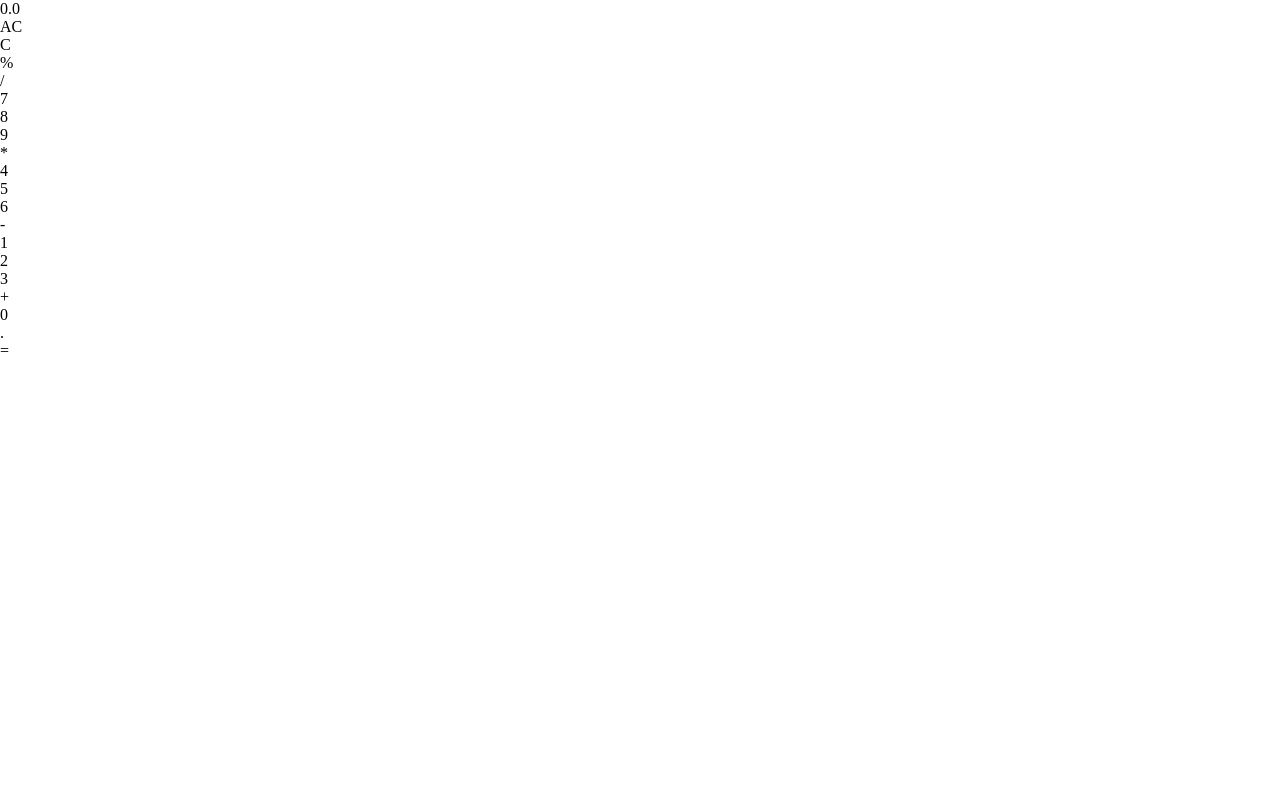
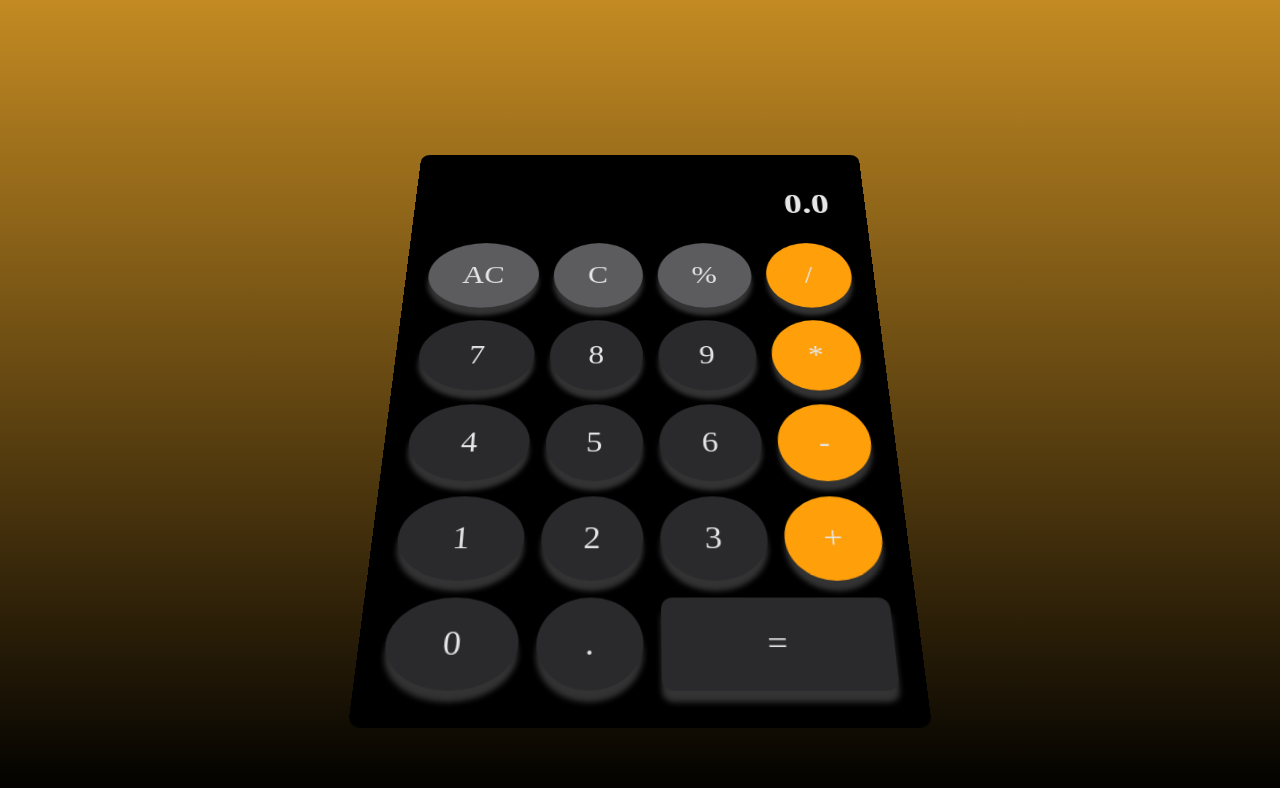
Before and after one commit to sahilstha123/Prank-Calculator, a plain HTML site: page index.html in a window 1280 px wide. Drawn offline with Linux system fonts and the light colour scheme; a web font is replaced by a local one.

Commit message:
update style css file

```diff
--- a/style.css
+++ b/style.css
@@ -1,10 +1,146 @@
-*{
+* {
   padding: 0px;
   margin: 0px;
   box-sizing: border-box;
+}
+:root {
+  --primaryColor: #000000;
+  --secondaryColor: #ff9f0a;
+  --secondaryHoverColor: #db8607;
+  --ternaryColor: #2a2a2c;
+  --ternaryHoverColor: #1d1d1e;
+  --tertiaryColor: #e6e6e7;
+  --btnfirstColor: #5c5c5f;
+  --btnfirstHoverColor: #454546;
 }
 .fontdiner-swanky-regular {
   font-family: "Fontdiner Swanky", serif;
   font-weight: 400;
   font-style: normal;
 }
+body {
+  font-size: 2rem;
+}
+.flex-center {
+  display: flex;
+  justify-content: center;
+  align-items: center;
+}
+.wrapper {
+  background: linear-gradient(rgb(195, 138, 34), var(--primaryColor));
+  min-height: 100vh;
+}
+.calculator {
+  padding: 2rem 1.5rem;
+  border-radius: 10px;
+  width: 500px;
+  color: var(--tertiaryColor);
+  background: var(--primaryColor);
+
+  display: grid;
+  gap: 1rem;
+  grid-template-areas:
+    "display display display display"
+    "ac c per divide"
+    "btn7 btn8 btn9 x"
+    "btn4 btn5 btn6 minus"
+    "btn1 btn2 btn3 plus"
+    "btn0 dot equal equal";
+  transform: perspective(70rem) rotateX(30deg);
+}
+.display {
+  padding: 1rem;
+  font-size: 2.5rem;
+  text-align: end;
+  font-weight: bolder;
+  grid-area: display;
+
+  /* box-shadow: 0 10px 5px rgba(128, 128, 128, 0.527); */
+}
+.calculator .btn {
+  display: flex;
+  justify-content: center;
+  align-items: center;
+  background: var(--ternaryColor);
+  border-radius: 50%;
+  /* width: 90%; */
+  height: 85px;
+  box-shadow: 0 10px 5px rgb(128 128 128 / 40%);
+}
+.btn-org {
+  background: var(--secondaryColor) !important;
+}
+.btn-org:hover {
+  background-color: var(--secondaryHoverColor) !important;
+}
+.btn:hover {
+  cursor: pointer;
+  transition: all 0.3s;
+  background: var(--ternaryHoverColor);
+}
+.btn-lightgrey {
+  background: var(--btnfirstColor) !important;
+}
+.btn-lightgrey:hover {
+  background: var(--btnfirstHoverColor) !important;
+}
+
+.btn-ac {
+  grid-area: ac;
+}
+.btn-c {
+  grid-area: c;
+}
+.btn-per {
+  grid-area: per;
+}
+.btn-divide {
+  grid-area: divide;
+}
+.btn-7 {
+  grid-area: btn7;
+}
+.btn-8 {
+  grid-area: btn8;
+}
+.btn-9 {
+  grid-area: btn9;
+}
+.btn-x {
+  grid-area: x;
+}
+.btn-4 {
+  grid-area: btn4;
+}
+.btn-5 {
+  grid-area: btn5;
+}
+.btn-6 {
+  grid-area: btn6;
+}
+.btn-minus {
+  grid-area: minus;
+}
+.btn-1 {
+  grid-area: btn1;
+}
+.btn-2 {
+  grid-area: btn2;
+}
+.btn-3 {
+  grid-area: btn3;
+}
+.btn-plus {
+  grid-area: plus;
+}
+.btn-0 {
+  grid-area: btn0;
+}
+.btn-dot {
+  grid-area: dot;
+}
+.btn-equal {
+  grid-area: equal;
+  width: 100% !important;
+  border-radius: 10px !important;
+}
```
Lines whose indentation alone changed are shown as unchanged.
